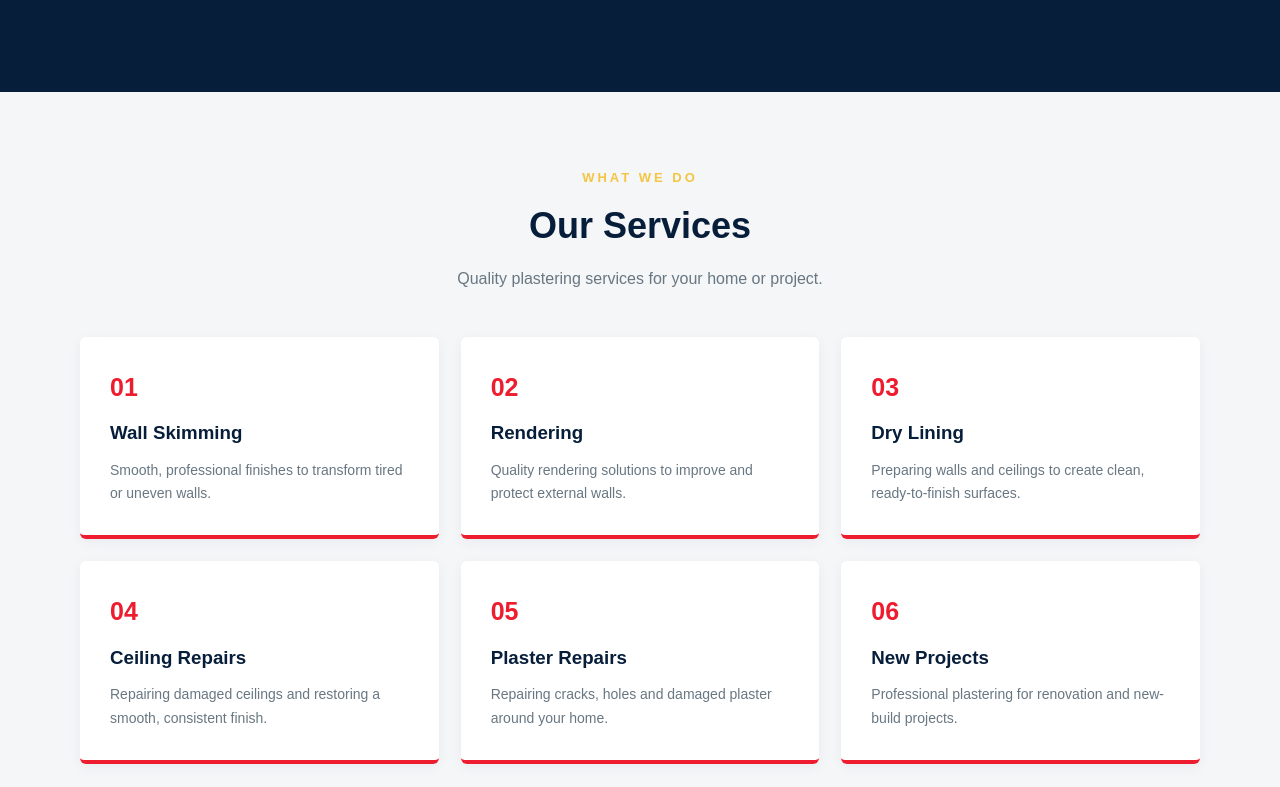
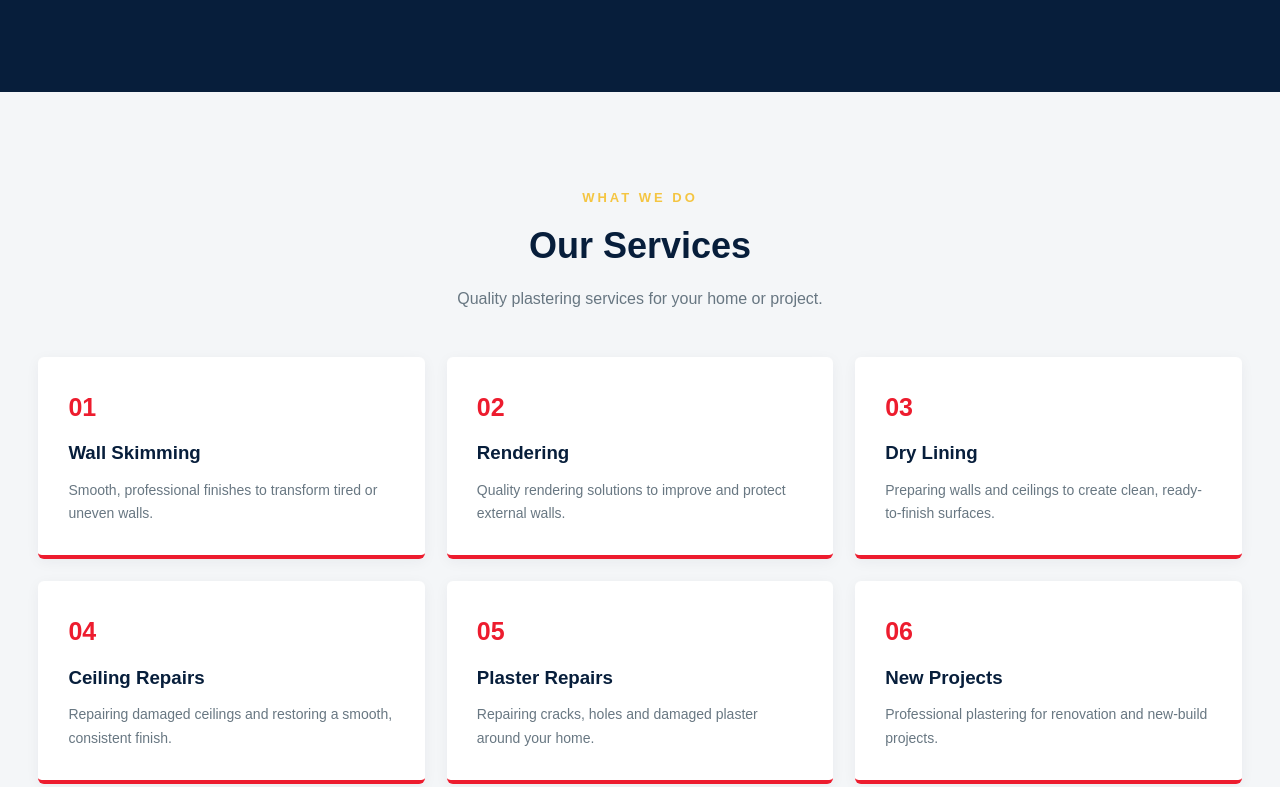
Before and after one commit to FenlandPlastering/fenlandplastering-website, a plain HTML site: page index.html in a window 1280 px wide. Shown: the part 633-1420 px from the top of the page. Drawn offline with Linux system fonts and the light colour scheme.

Commit message:
Adjust container width and section padding

```diff
--- a/index.html
+++ b/index.html
@@ -42,7 +42,7 @@
     }
 
     .container {
-      width: min(1120px, 90%);
+      width: min(1440px, 94%);
       margin: auto;
     }
 
@@ -158,7 +158,7 @@
     /* GENERAL SECTIONS */
 
     section {
-      padding: 75px 0;
+      padding: 95px 0;
     }
 
     .section-heading {
```
